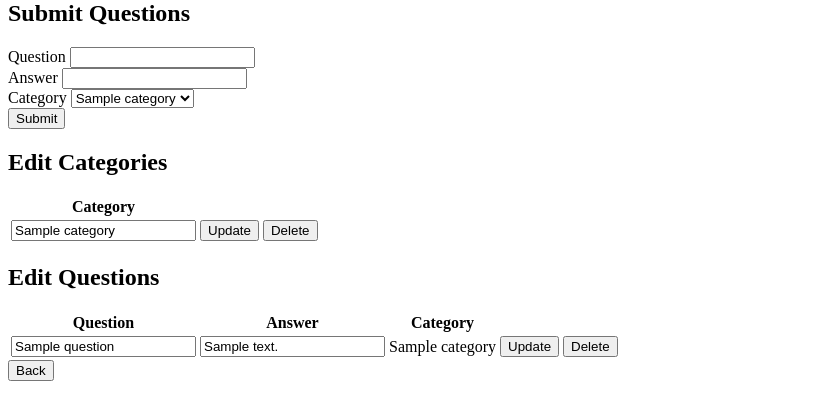
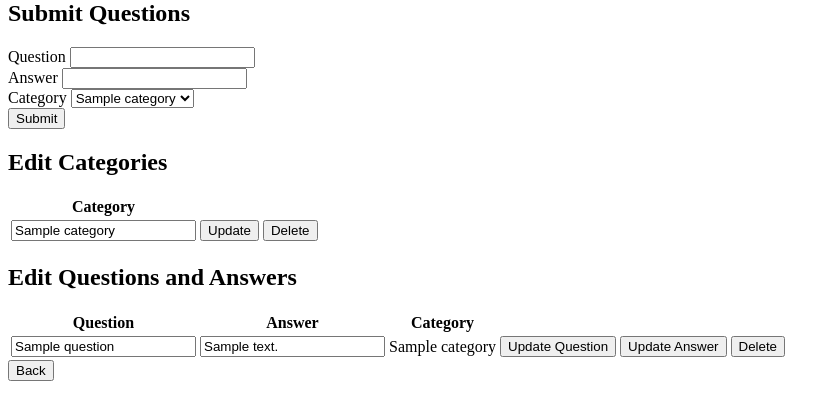
Before and after one commit to alexr-code1/trivial_project, a Flask app: page /qa in a window 1280 px wide. Shown: the part 252-672 px from the top of the page, without its empty margins (0-840 px from the left). Run offline with Flask 3, Linux system fonts and the light colour scheme; tables that the repository leaves empty hold one stand-in row (values such as "Sample post").

Commit message:
Update qa.html

```diff
--- a/templates/qa.html
+++ b/templates/qa.html
@@ -71,7 +71,7 @@
         </tbody>
     </table>
 
-    <h2>Edit Questions</h2>
+    <h2>Edit Questions and Answers</h2>
     <table class="table">
         <thead>
             <tr>
@@ -92,7 +92,8 @@
                 </td>
                 <td>{{ question.category.name }}</td>
                 <td>
-                    <button class="btn btn-primary update-question" data-id="{{ question.id }}">Update</button>
+                    <button class="btn btn-primary update-question" data-id="{{ question.id }}">Update Question</button>
+                    <button class="btn btn-primary update-answer" data-id="{{ question.id }}">Update Answer</button>
                     <button class="btn btn-danger delete-question" data-id="{{ question.id }}">Delete</button>
                 </td>
             </tr>
@@ -126,11 +127,10 @@
         $(document).on('click', '.update-question', function () {
             var questionId = $(this).data('id');
             var questionText = $('.edit-question[data-id="' + questionId + '"]').val();
-            var answerText = $('.edit-answer[data-id="' + questionId + '"]').val();
             $.ajax({
                 url: '/update_question',
                 type: 'POST',
-                data: { id: questionId, question: questionText, answer: answerText },
+                data: { id: questionId, question: questionText },
                 success: function (response) {
                     console.log(response);
                     alert('Question updated successfully');
@@ -138,6 +138,25 @@
                 error: function (error) {
                     console.error(error);
                     alert('An error occurred while updating the question');
+                }
+            });
+        });
+
+        // Update answer
+        $(document).on('click', '.update-answer', function () {
+            var questionId = $(this).data('id');
+            var answerText = $('.edit-answer[data-id="' + questionId + '"]').val();
+            $.ajax({
+                url: '/update_answer',
+                type: 'POST',
+                data: { id: questionId, answer: answerText },
+                success: function (response) {
+                    console.log(response);
+                    alert('Answer updated successfully');
+                },
+                error: function (error) {
+                    console.error(error);
+                    alert('An error occurred while updating the answer');
                 }
             });
         });
```
